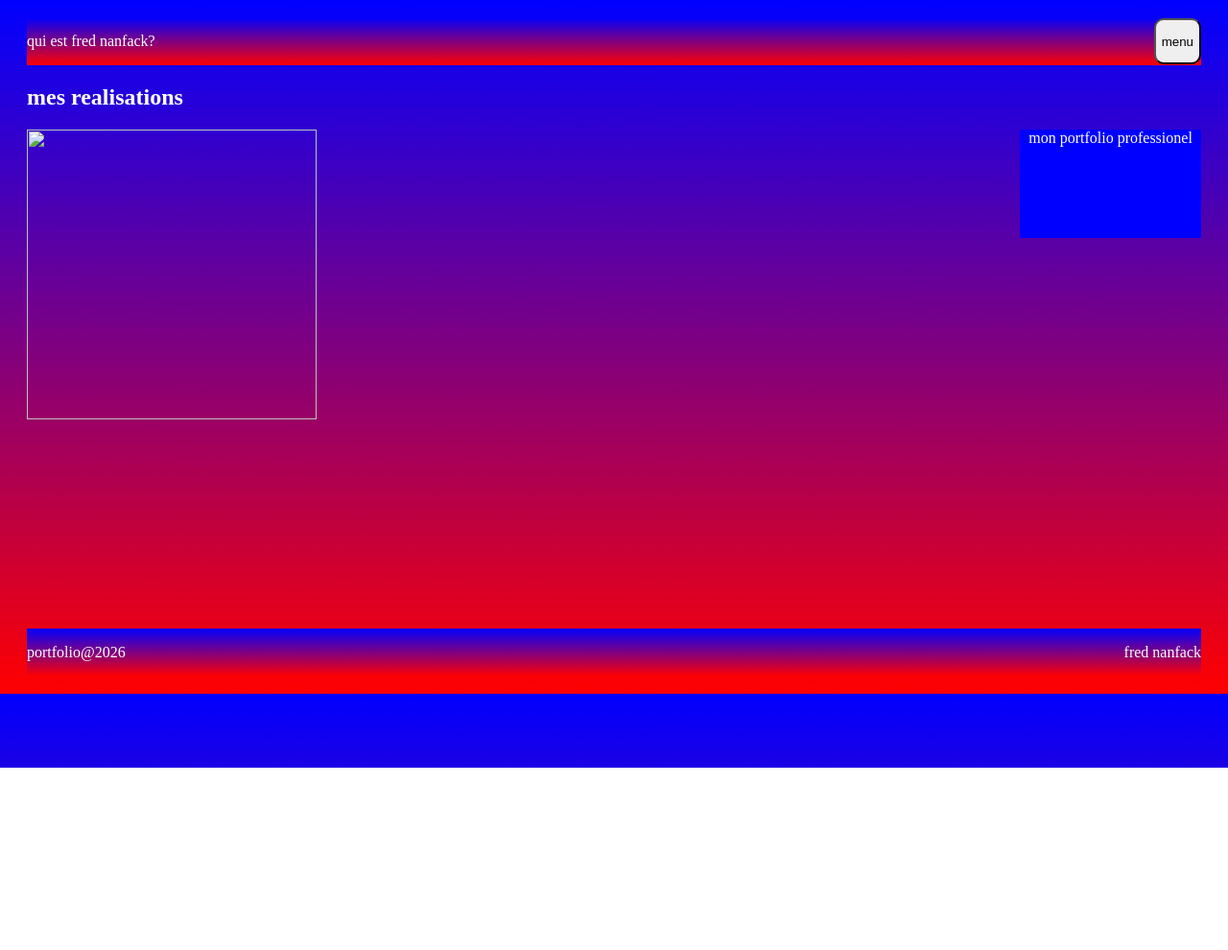
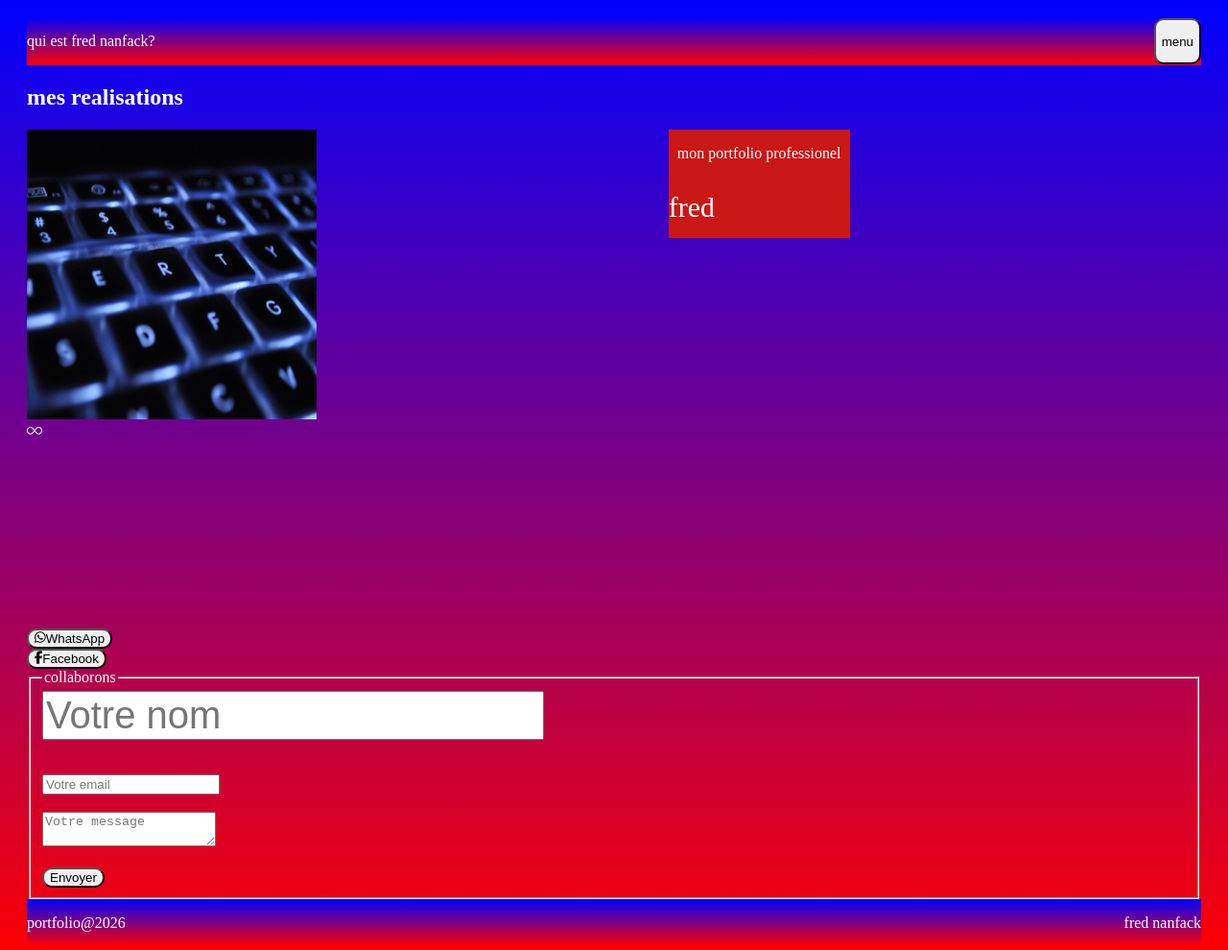
Before and after one commit to propentatech-web/portfolio-alfredlepro2, a plain HTML site: page 4emepage.html in a window 1280 px wide. Shown: the whole page at 96% size. Before the commit the page ends 800 px from the top, so only its background shows below. Drawn offline with Linux system fonts and the light colour scheme.

Commit message:
finalisation

```diff
--- a/4emepage.html
+++ b/4emepage.html
@@ -5,6 +5,7 @@
     <meta name="viewport" content="width=device-width, initial-scale=1.0">
     <title>mes realisations</title>
     <link rel="stylesheet" href="style.css/style.css">
+     <link rel="stylesheet" href="https://cdnjs.cloudflare.com/ajax/libs/font-awesome/6.5.0/css/all.min.css">
 </head>
 <body>
      <header>
@@ -28,14 +29,51 @@
       <div><h1>mes realisations</h1>
     </div>
     <div class="mesrealisations">
-         <div><img src="machine.png" alt="" id="machine"></div>
-        <div style="background-color: blue; width: 5cm; height: 3cm;">
-           <center> mon portfolio professionel</center>
+         <div><img src="clavier.jpg" alt="" id="machine"></div>
+        <div style="background-color: rgb(202, 23, 23); width: 5cm; height: 3cm;" id="projets">
+           <p><center> mon portfolio professionel</center></p>
+          <p style="font-size: 30px;"> fred</p>
         </div>
+        <div></div>
 
+    </div> <svg xmlns="http://www.w3.org/2000/svg" width="16" height="16" fill="currentColor" class="bi bi-infinity" viewBox="0 0 16 16">
+                        <path d="M5.68 5.792 7.345 7.75 5.681 9.708a2.75 2.75 0 1 1 0-3.916ZM8 6.978 6.416 5.113l-.014-.015a3.75 3.75 0 1 0 0 5.304l.014-.015L8 8.522l1.584 1.865.014.015a3.75 3.75 0 1 0 0-5.304l-.014.015zm.656.772 1.663-1.958a2.75 2.75 0 1 1 0 3.916z"/>
+   </div>
+
+    <div class="">
+        <!-- Bouton WhatsApp -->
+    <button class="btn whatsapp"
+        onclick="window.open('https://wa.me/237655712102', '_blank')">
+        <i class="fab fa-whatsapp"></i>
+        WhatsApp
+    </button>
+
+    <!-- Bouton Facebook -->
+    <button class="btn facebook"
+        onclick="window.open('https://www.facebook.com/ton.profil', '_blank')">
+        <i class="fab fa-facebook-f"></i>
+        Facebook
+    </button>
     </div>
-   </div>
+
 </section>
+    <section class="collaboration">
+
+
+
+
+            <form id="monFormulaire">
+    <fieldset>
+       <legend>collaborons</legend>
+        <input type="text" id="nom" placeholder="Votre nom" required><br><br>
+    <input type="email" id="email" placeholder="Votre email" required><br><br>
+    <textarea id="message" placeholder="Votre message"></textarea><br><br>
+
+    <button type="submit">Envoyer</button>
+    </fieldset>
+</form>
+
+    </section>
 </main>
  <footer>
       <p>portfolio@2026</p>
--- a/script.js/sript.js
+++ b/script.js/sript.js
@@ -15,3 +15,16 @@ function ecrire(){
    }
 }
 window.onload=ecrire;
+document.getElementById("monFormulaire").addEventListener("submit", function(e) {
+    e.preventDefault(); // empêche le rechargement
+
+    let nom = document.getElementById("nom").value;
+    let email = document.getElementById("email").value;
+    let message = document.getElementById("message").value;
+
+    console.log("Nom :", nom);
+    console.log("Email :", email);
+    console.log("Message :", message);
+
+    alert("Message envoyé !");
+});
```
Also changed, not shown: clavier.jpg (added), fred.png (added), fredi.png (added), machine.png (added), 2 other files.
